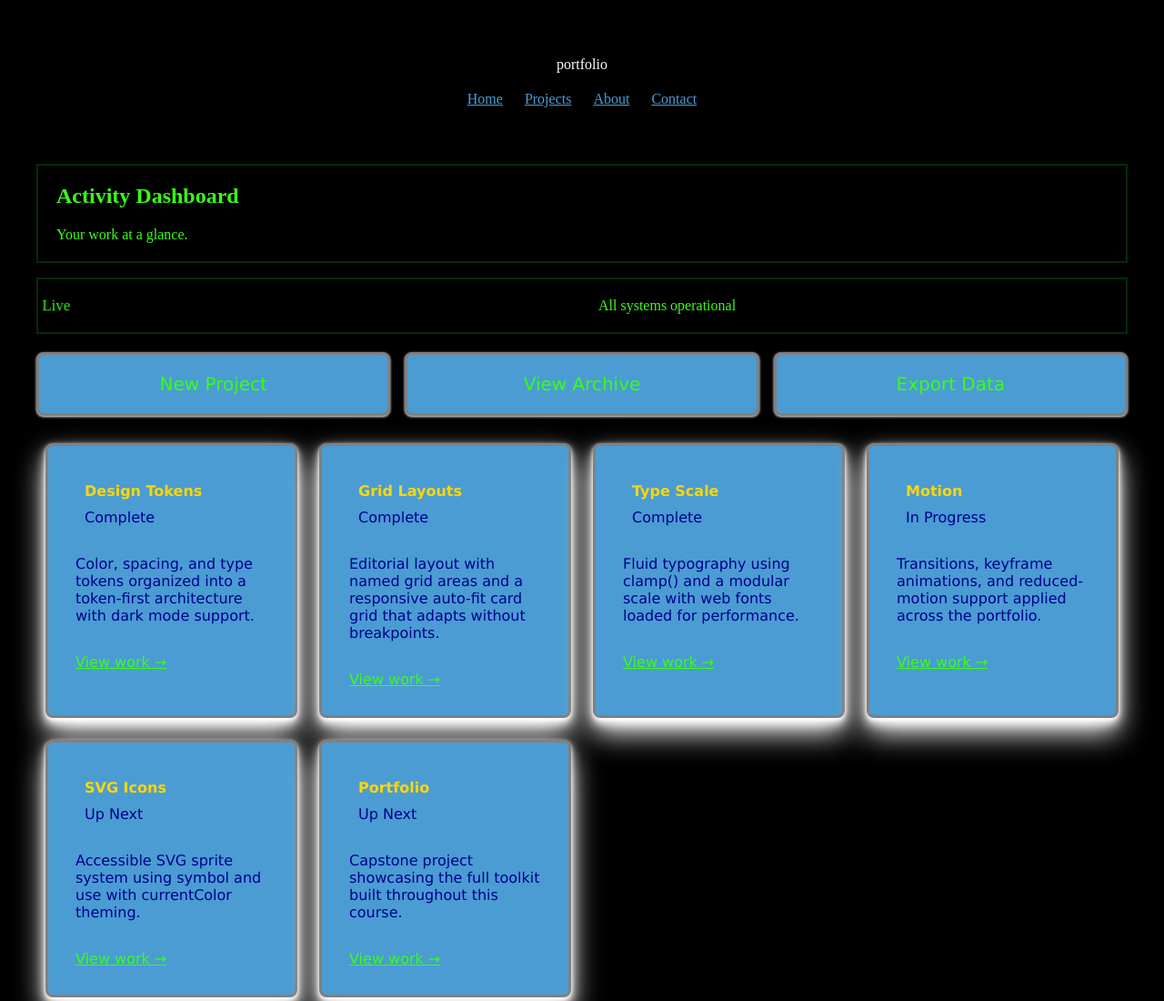
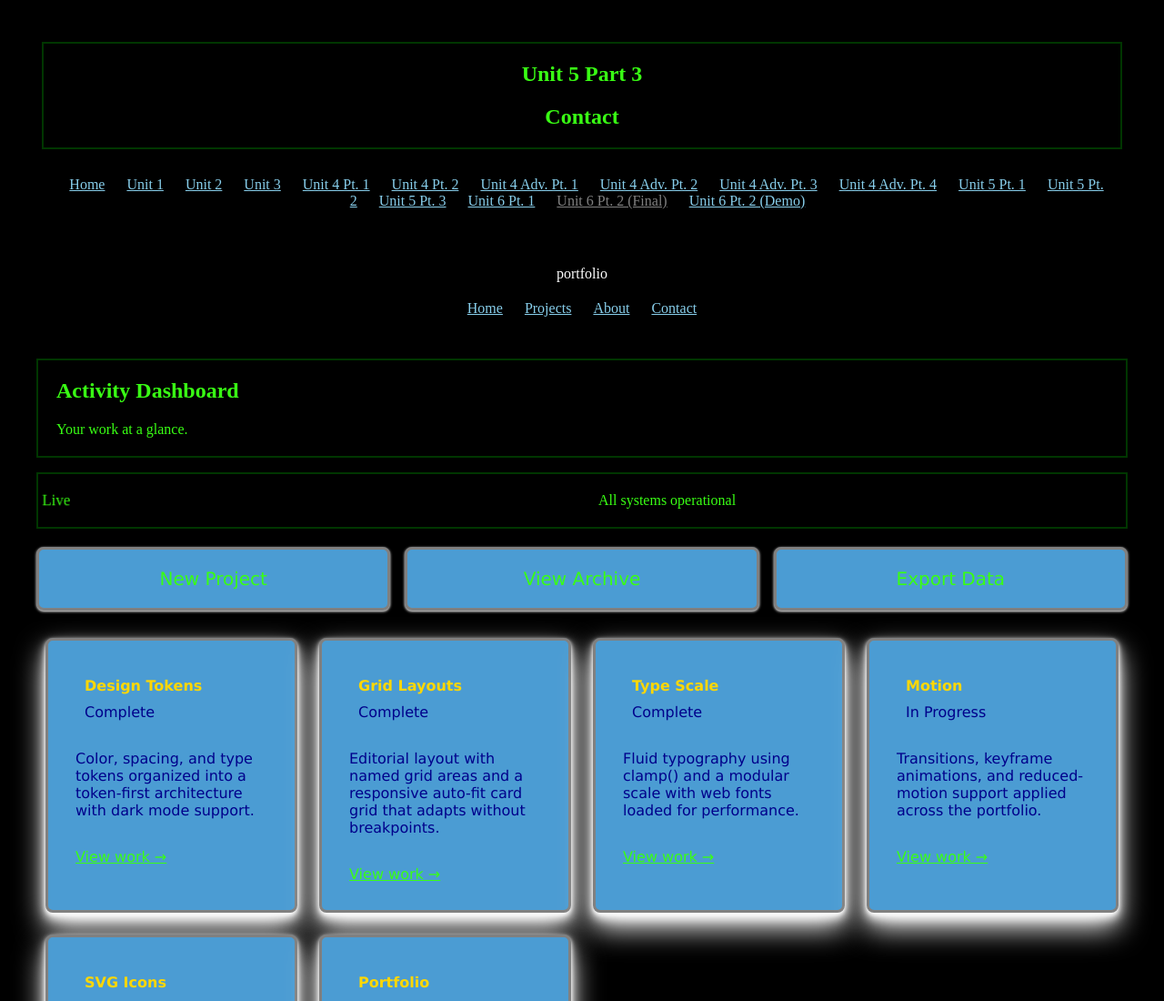
Before and after one commit to DerekJam/wdd331-final, a website: page unit-6/motion/index.html in a window 1280 px wide. Shown: the top 1100 px of the page at 91% size. Drawn offline with Linux system fonts and the light colour scheme.

Commit message:
Deploying to website from @ DerekJam/wdd331-final@0a075b74c3bfe3d05c2002ebca9310e1ec37a9c5 🚀

```diff
--- a/unit-6/motion/index.html
+++ b/unit-6/motion/index.html
@@ -8,6 +8,37 @@
     <link rel="stylesheet" href="motion.css">
 </head>
 <body>
+
+    <header class="site-header">
+            <section class="dashboard-header">
+                <div>
+                    <h1>Unit 5 Part 3</h1>
+                    <h2>Contact</h2>
+                </div>
+            </section>
+        <nav class="site-nav">
+            	<a href="/wdd331-final/index.html">Home</a>
+        		<a href="/wdd331-final/unit-1/custom-properties/index.html">Unit 1</a>
+        		<a href="/wdd331-final/unit-2/index.html">Unit 2</a>
+        		<a href="/wdd331-final/unit-3/visual-effects/index.html">Unit 3</a>
+        		<a href="/wdd331-final/unit-4/grid-layouts/editorial.html">Unit 4 Pt. 1</a>
+        		<a href="/wdd331-final/unit-4/grid-layouts/cards.html">Unit 4 Pt. 2</a>
+        		<a href="/wdd331-final/unit-4/advanced/container-demo.html">Unit 4 Adv. Pt. 1</a>
+        		<a href="/wdd331-final/unit-4/advanced/sticky-demo.html">Unit 4 Adv. Pt. 2</a>
+        		<a href="/wdd331-final/unit-4/advanced/snap-carousel.html">Unit 4 Adv. Pt. 3</a>
+        		<a href="/wdd331-final/unit-4/advanced2/snap-carousel2.html">Unit 4 Adv. Pt. 4</a>
+	        	<a href="/wdd331-final/index.html">Unit 5 Pt. 1</a>
+	        	<a href="/wdd331-final/resume.html">Unit 5 Pt. 2</a>
+        		<a href="/wdd331-final/contact.html">Unit 5 Pt. 3</a>
+        		<a href="/wdd331-final/unit-6/motion/index.html">Unit 6 Pt. 1</a>
+                <a href="">Unit 6 Pt. 2 (Final)</a>
+                <a href="/wdd331-final/unit-6/styling-svg/index.html">Unit 6 Pt. 2 (Demo)</a>
+
+
+
+        </nav>
+    </header>
+
 
     <header class="site-header">
         <span class="site-name">portfolio</span>
--- a/unit-6/motion/motion.css
+++ b/unit-6/motion/motion.css
@@ -242,3 +242,56 @@ div.status {
 .btn-ghost:hover {
   background: linear-gradient(to right, blue, green);
 }
+
+
+.site-header {
+    position: sticky;
+    top: 0;
+    overflow: visible;
+    margin-inline: auto;
+    display: flex;
+    width: 100%;
+    flex-direction:column;
+    padding: var(--spacing-large, 1rem) var(--spacing-medium, 1rem);
+    background-color: var(--color-main-bgdark);
+    color: var(--color-text);
+    text-align: center;
+
+        a {
+         color: var(--span-color);
+         }
+
+        a:hover {
+         color: var(--h2-color);
+         }
+
+        a:visited {
+         color: var(--max);
+         }
+}
+/*.site-header is good to go */
+
+
+
+.site-nav {
+    /* padding, margin-bottom */
+   padding: clamp(var(--space-sm), var(--space-md), var(--space-lg));
+}
+
+
+
+
+ .dashboard-header {
+    display: grid;
+    gap: 1rem;
+    color: var(--color-header);;
+}
+
+
+
+
+
+
+.dashboard-header > * {
+    border: 2px solid var(--headerbox);
+}
```
